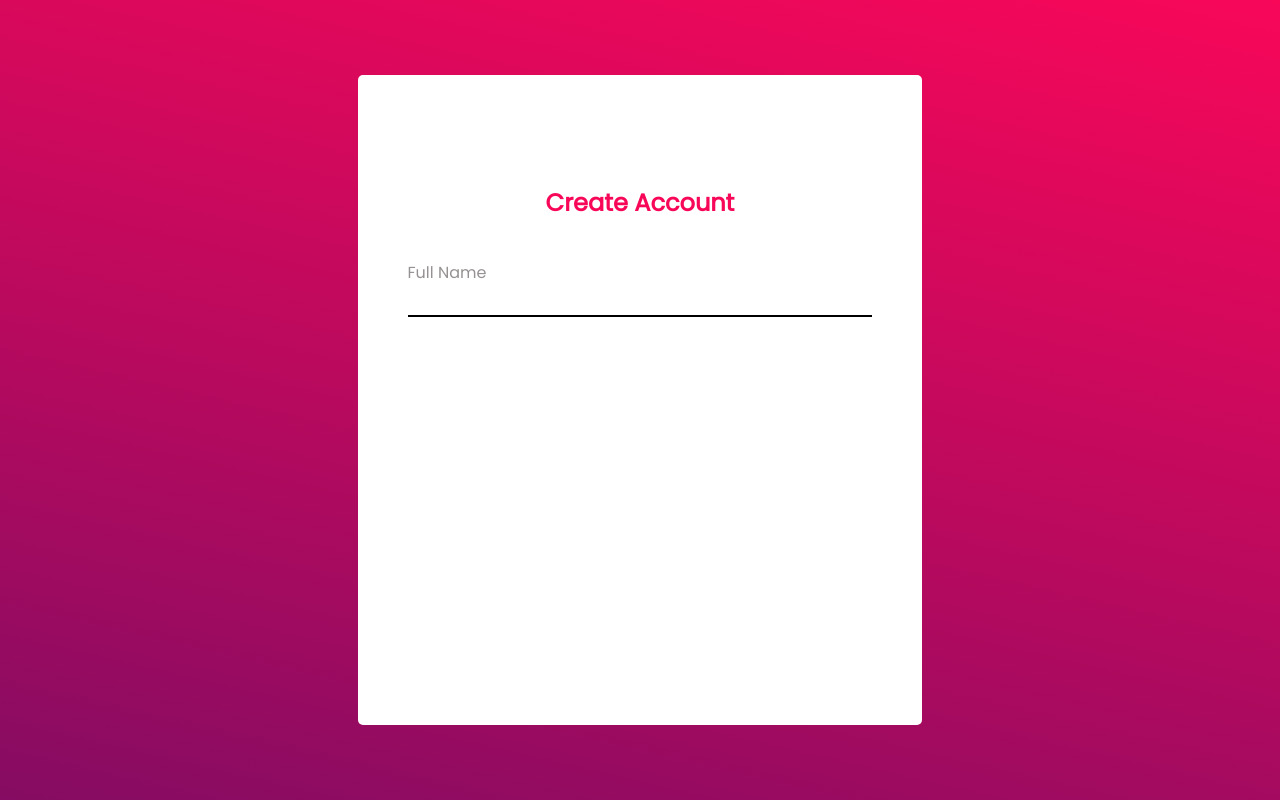
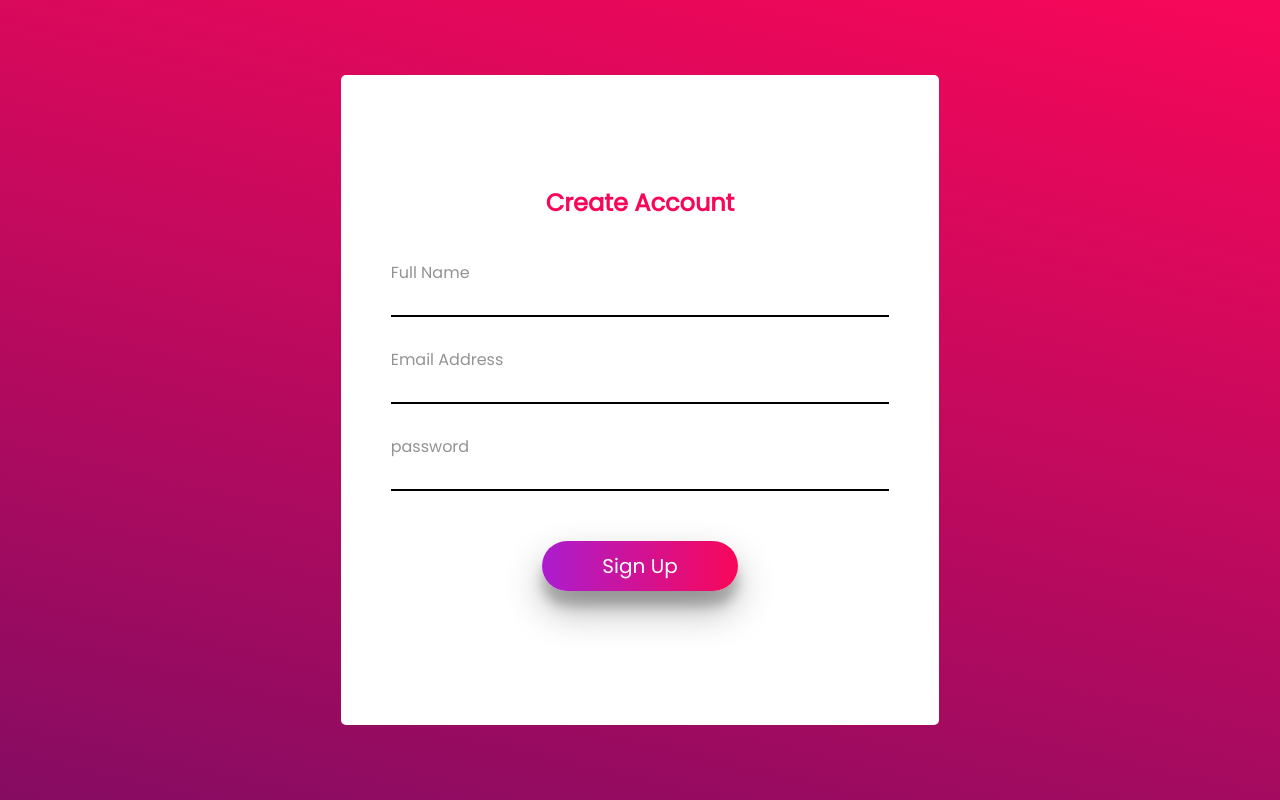
Before and after one commit to gift56/form-js, a React (Create React App) app in the folder form-validation/: page / in a window 1280 px wide. Built offline with nearby package versions, Linux system fonts and the light colour scheme.

Commit message:
done with the ui aspect of the whole stuff

```diff
--- a/form-validation/src/components/Signup.jsx
+++ b/form-validation/src/components/Signup.jsx
@@ -10,6 +10,17 @@ const Signup = () => {
                         <label className="label">Full Name</label>
                         <input type="text" className="input" />
                     </div>
+                    <div className="email">
+                        <label className="label">Email Address</label>
+                        <input type="email" className="input" />
+                    </div>
+                    <div className="password">
+                        <label className="label">password</label>
+                        <input type="password" className="input" />
+                    </div>
+                    <div>
+                        <button className="submit">Sign Up</button>
+                    </div>
                 </form>
             </div>
         </div>
```
